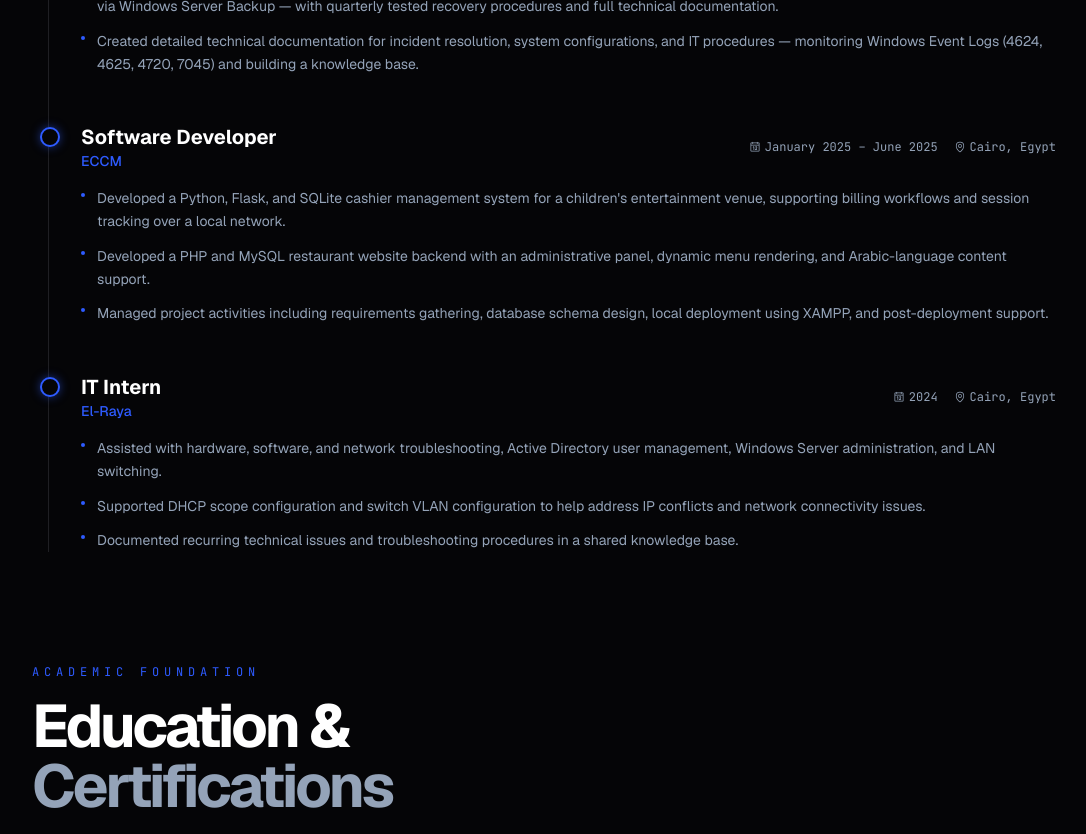
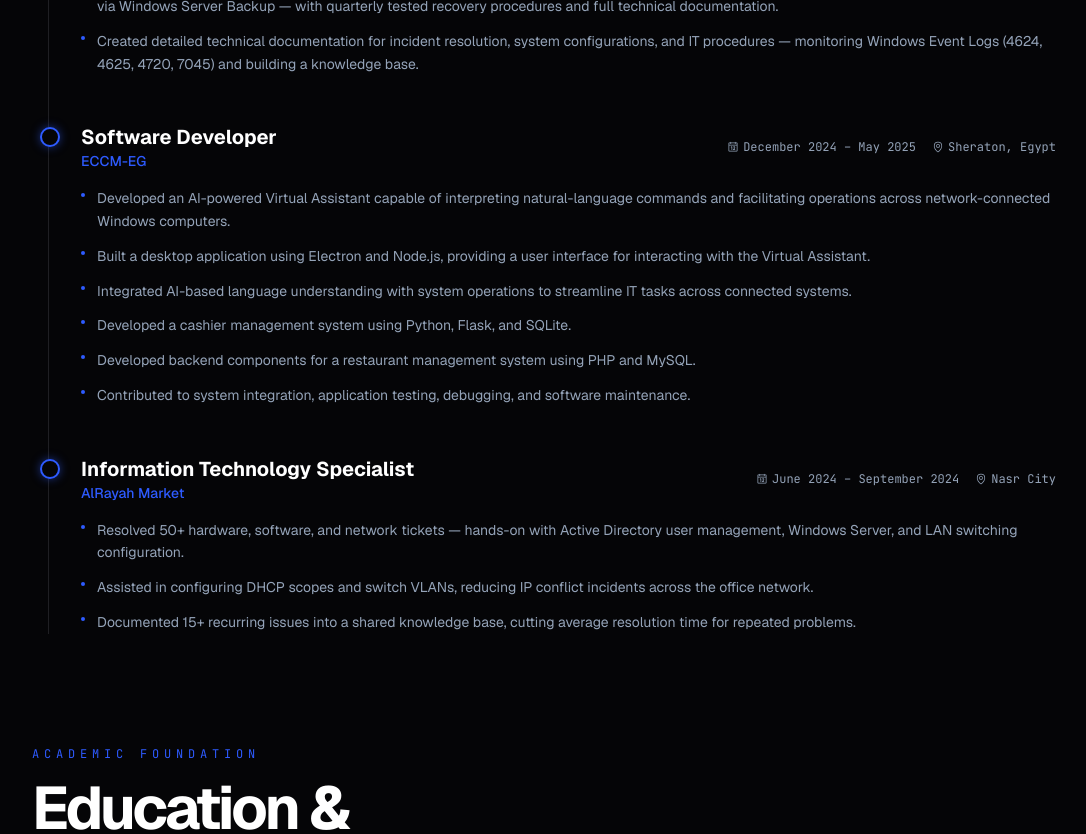
Before and after one commit to Githubawy/cyberrrr, a Next.js app: page / in a window 1280 px wide. Shown: the part 5680-6514 px from the top of the page, without its empty margins (96-1182 px from the left). Built offline with nearby package versions, Linux system fonts and the light colour scheme.

Commit message:
Fix HackerOne profile link; refresh experience timeline (ECCM-EG AI Virtual Assistant role, AlRayah Market, corrected Farid Habib dates)

```diff
--- a/src/app/page.tsx
+++ b/src/app/page.tsx
@@ -67,7 +67,7 @@ export default function Home() {
                 { name: "Fiverr", url: "https://pro.fiverr.com/s/mmmdVL9" },
                 { name: "Contra", url: "https://contra.com/omar_qasim_ggsaxbpv?referralExperimentNid=DEFAULT_REFERRAL_PROGRAM&referrerUsername=omar_qasim_ggsaxbpv" },
                 { name: "Freelancer", url: "https://www.freelancer.com/u/omarqasim55?frm=omarqasim55&sb=t" },
-                { name: "HackerOne", url: "https://hackerone.com/phill0?type=user" },
+                { name: "HackerOne", url: "https://hackerone.com/omarqasim?type=user" },
                 { name: "Bugcrowd", url: "https://bugcrowd.com/h/phill0" },
                 { name: "YesWeHack", url: "https://yeswehack.com/hunters/OmarQasim" },
                 { name: "Intigriti", url: "https://app.intigriti.com/researcher/profile/omarqasim" },
--- a/src/components/Experience.tsx
+++ b/src/components/Experience.tsx
@@ -28,7 +28,7 @@ const EXPERIENCE = [
     title: "Information Technology Specialist",
     company: "Farid Habib Hospital",
     location: "El Obour, Al Qalyubiyah, Egypt",
-    date: "June 2025 – July 2026",
+    date: "August 2025 – July 2026",
     description: [
       "Delivered first- and second-level technical support to internal users — reducing helpdesk tickets by standardizing troubleshooting procedures for hardware, software, and network issues across the hospital environment.",
       "Supported core IT infrastructure including LAN, Windows Server 2022, and Active Directory DS — enforcing GPO-based security policies across segmented OUs and ensuring system integrity for 100+ domain users.",
@@ -40,24 +40,27 @@ const EXPERIENCE = [
   },
   {
     title: "Software Developer",
-    company: "ECCM",
-    location: "Cairo, Egypt",
-    date: "January 2025 – June 2025",
+    company: "ECCM-EG",
+    location: "Sheraton, Egypt",
+    date: "December 2024 – May 2025",
     description: [
-      "Developed a Python, Flask, and SQLite cashier management system for a children's entertainment venue, supporting billing workflows and session tracking over a local network.",
-      "Developed a PHP and MySQL restaurant website backend with an administrative panel, dynamic menu rendering, and Arabic-language content support.",
-      "Managed project activities including requirements gathering, database schema design, local deployment using XAMPP, and post-deployment support.",
+      "Developed an AI-powered Virtual Assistant capable of interpreting natural-language commands and facilitating operations across network-connected Windows computers.",
+      "Built a desktop application using Electron and Node.js, providing a user interface for interacting with the Virtual Assistant.",
+      "Integrated AI-based language understanding with system operations to streamline IT tasks across connected systems.",
+      "Developed a cashier management system using Python, Flask, and SQLite.",
+      "Developed backend components for a restaurant management system using PHP and MySQL.",
+      "Contributed to system integration, application testing, debugging, and software maintenance.",
     ],
   },
   {
-    title: "IT Intern",
-    company: "El-Raya",
-    location: "Cairo, Egypt",
-    date: "2024",
+    title: "Information Technology Specialist",
+    company: "AlRayah Market",
+    location: "Nasr City",
+    date: "June 2024 – September 2024",
     description: [
-      "Assisted with hardware, software, and network troubleshooting, Active Directory user management, Windows Server administration, and LAN switching.",
-      "Supported DHCP scope configuration and switch VLAN configuration to help address IP conflicts and network connectivity issues.",
-      "Documented recurring technical issues and troubleshooting procedures in a shared knowledge base.",
+      "Resolved 50+ hardware, software, and network tickets — hands-on with Active Directory user management, Windows Server, and LAN switching configuration.",
+      "Assisted in configuring DHCP scopes and switch VLANs, reducing IP conflict incidents across the office network.",
+      "Documented 15+ recurring issues into a shared knowledge base, cutting average resolution time for repeated problems.",
     ],
   },
 ];
```
